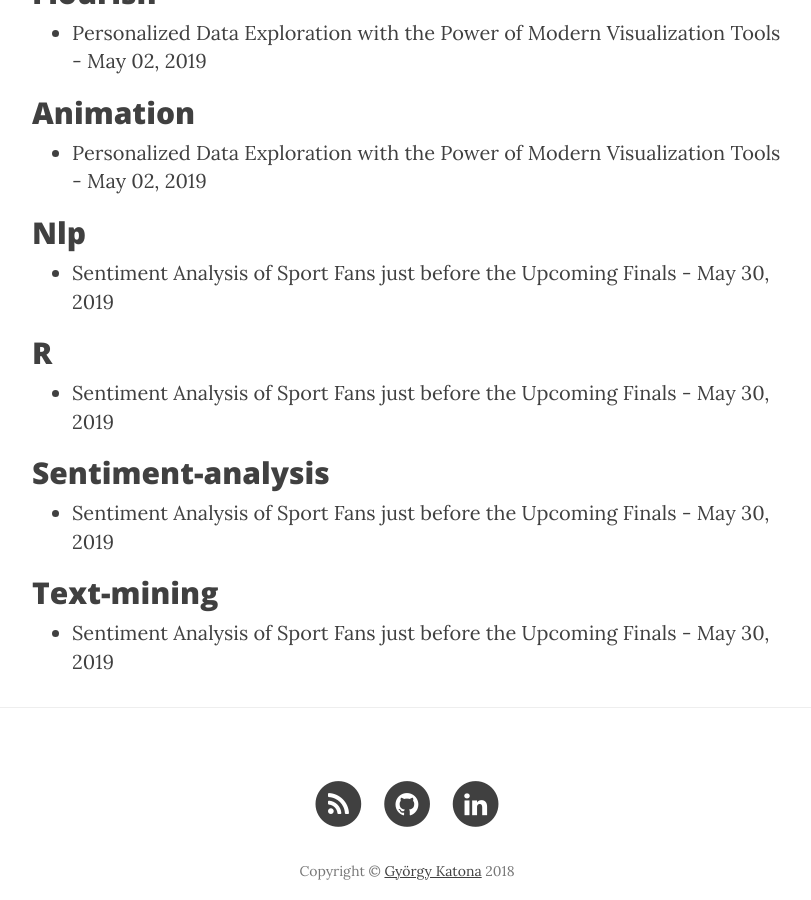
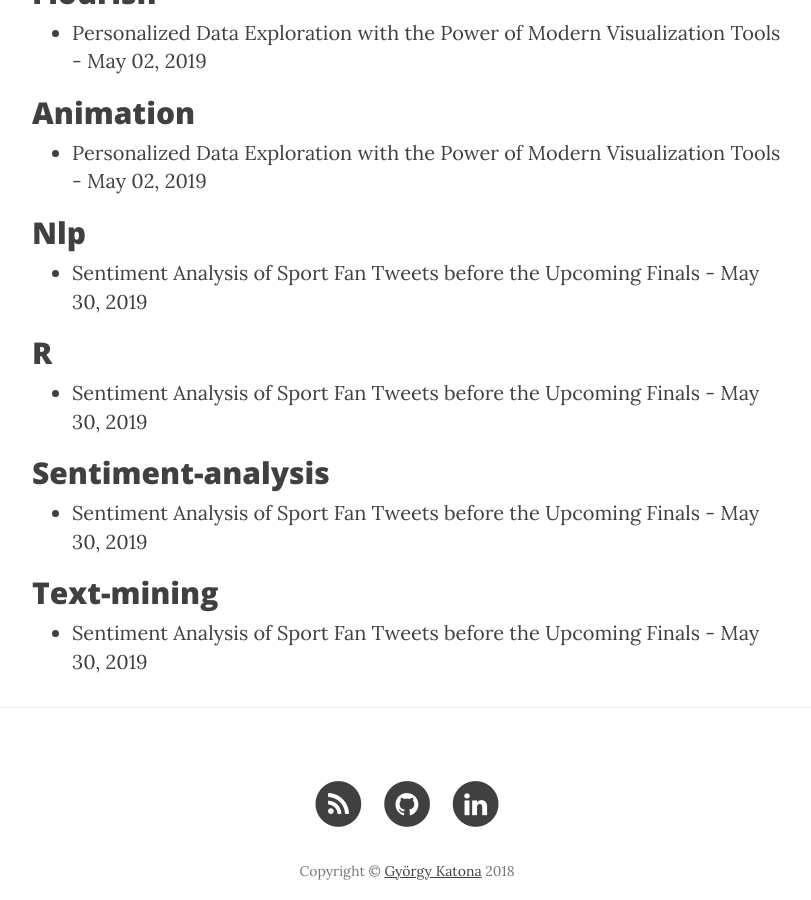
Before and after one commit to georgekatona/georgekatona.github.io, a Jekyll site: the page built from search/index.html, in a window 1280 px wide and 900 px high, scrolled down 1561 px. Shown: the whole window, without its empty margins (233-1044 px from the left). Built offline with Jekyll 4.4.1, drawn with Linux system fonts in a browser that asks for light colours; nearby versions of some CDN libraries.

Commit message:
Edit post

```diff
--- a/_posts/2019-05-30-Sport-Finals.markdown
+++ b/_posts/2019-05-30-Major-Finals.markdown
@@ -1,9 +1,9 @@
 ---
 layout:     post
-title:      Sentiment Analysis of Sport Fans just before the Upcoming Finals
+title:      Sentiment Analysis of Sport Fan Tweets before the Upcoming Finals
 author:     György Katona
 tags: 		NLP R Sentiment-Analysis Text-Mining
-subtitle:   Analysing emotions of the fan-bases before the upcoming Champions League and NBA Finals
+subtitle:   Analysing emotions of the fan bases before the upcoming Champions League and NBA Finals
 img_preview:	"img/finals/cover.png"
 draft:	true
 ---
```
Also changed, not shown: other parts of _posts/2019-05-30-Major-Finals.markdown (+1 -1 lines).
